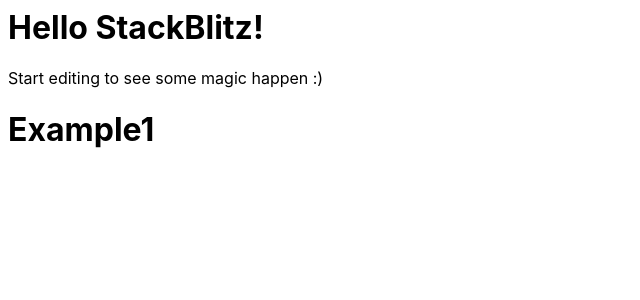
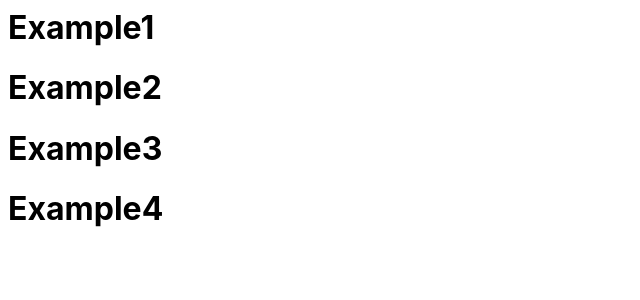
Before and after one commit to nasagaurav/react-l-topic5, a React (Create React App) app: page / in a window 1280 px wide. Shown: the top 300 px of the page, without its empty margins (0-640 px from the left). Built offline with nearby package versions, Linux system fonts and the light colour scheme.

Commit message:
Eample2,Eample3,Eample4 component added and imported

```diff
--- a/src/App.js
+++ b/src/App.js
@@ -1,12 +1,16 @@
 import React from "react";
 import "./style.css";
 import Example1 from './Example1'
+import Example2 from './Example2'
+import Example3 from './Example3'
+import Example4 from './Example4'
 export default function App() {
   return (
     <div>
-      <h1>Hello StackBlitz!</h1>
-      <p>Start editing to see some magic happen :)</p>
       <Example1/>
+      <Example2/>
+      <Example3/>
+      <Example4/>
     </div>
   );
 }
--- /dev/null
+++ b/src/Example2.js
@@ -0,0 +1,10 @@
+import React from 'react'
+
+function Example2()
+{
+  return <div>
+    <h1>Example2</h1>
+  </div>
+}
+
+export default Example2;
--- /dev/null
+++ b/src/Example3.js
@@ -0,0 +1,11 @@
+import React from 'react';
+
+function Example3() {
+  return (
+    <div>
+      <h1>Example3</h1>
+    </div>
+  );
+}
+
+export default Example3;
--- /dev/null
+++ b/src/Example4.js
@@ -0,0 +1,11 @@
+import React from 'react';
+
+function Example4() {
+  return (
+    <div>
+      <h1>Example4</h1>
+    </div>
+  );
+}
+
+export default Example4;
```
